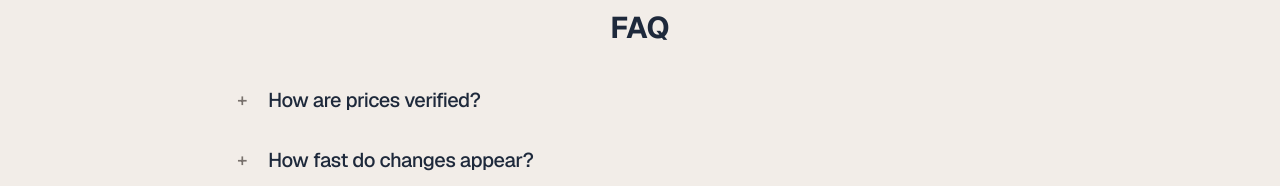
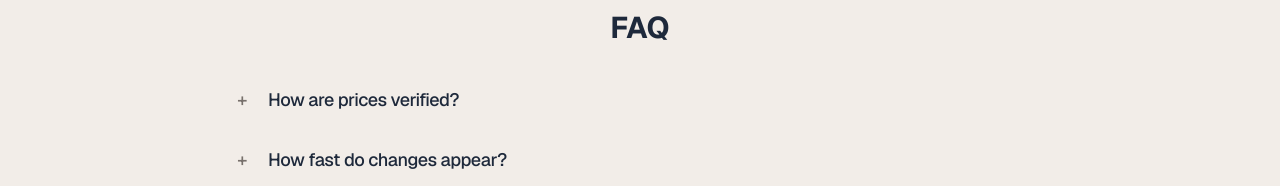
Before and after one commit to romeo-folie/llm-pricing-api, a Next.js app in the folder frontend/: page /pricing in a window 1280 px wide. Shown: the part 614-800 px from the top of the page. Built offline with nearby package versions, Linux system fonts and the light colour scheme; no server answers.

Commit message:
fix(faq): slightly reduce question font size

```diff
--- a/frontend/app/pricing/page.tsx
+++ b/frontend/app/pricing/page.tsx
@@ -144,7 +144,7 @@ export default function FeaturesPage() {
                   className="group"
                 >
                   <summary
-                    className="list-none cursor-pointer select-none py-4 font-outfit text-lg sm:text-xl font-medium tracking-tight flex items-start gap-4"
+                    className="list-none cursor-pointer select-none py-4 font-outfit text-base sm:text-lg font-medium tracking-tight flex items-start gap-4"
                     style={{ color: "var(--ink)" }}
                   >
                     <span
```
